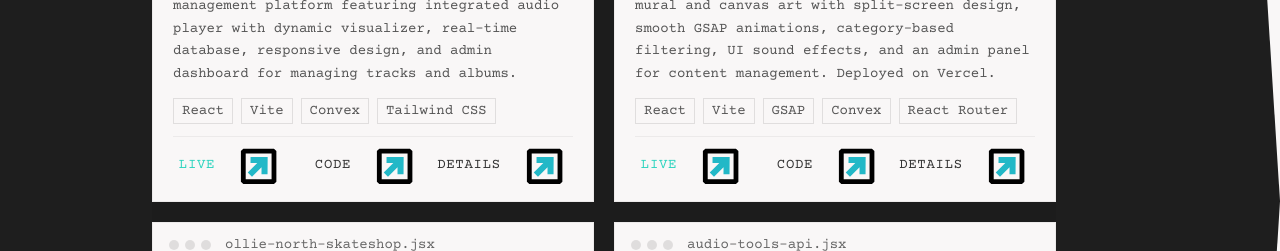
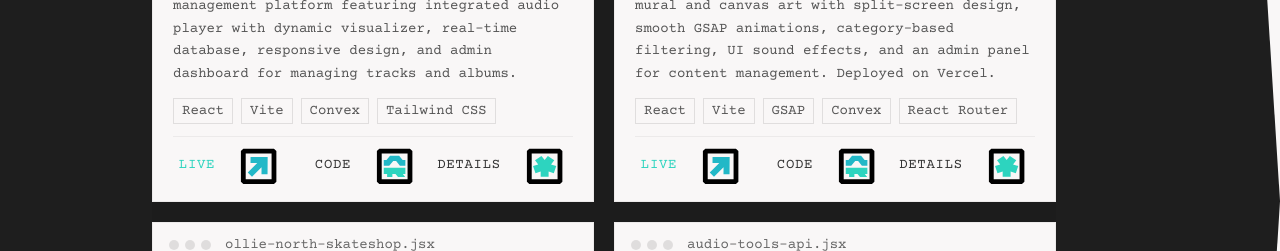
Before and after one commit to nobz226/dev-portfolio, a React (Vite) app: page /projects in a window 1280 px wide. Shown: the part 1000-1251 px from the top of the page. Built offline with nearby package versions, Linux system fonts and the light colour scheme; a web font is replaced by a local one.

Commit message:
Updated All Buttons

```diff
--- a/src/components/ProjectsAccordion.jsx
+++ b/src/components/ProjectsAccordion.jsx
@@ -111,13 +111,13 @@ export default function ProjectsAccordion({ projects, onActiveChange }) {
                         href={project.liveUrl}
                         target="_blank"
                         rel="noopener noreferrer"
-                        className="text-sm font-semibold text-[#2dd4bf] font-mono uppercase tracking-wider flex items-center gap-2 hover:text-[#2dd4bf] hover:bg-transparent"
+                        className="text-sm font-semibold text-[#2dd4bf] font-mono uppercase tracking-wider flex items-center gap-0 hover:text-[#2dd4bf] hover:bg-transparent"
                         onMouseEnter={() => setHoveredArrow(`live-${project.slug}`)}
                         onMouseLeave={() => setHoveredArrow(null)}
                         style={{ transform: hoveredArrow === `live-${project.slug}` ? 'scale(1.15)' : 'scale(1)', transition: 'transform 300ms', transformOrigin: 'left center' }}
                       >
                         Live Demo
-                        <img src="/assets/images/arrow.svg" alt="arrow" style={{ width: '84px', height: '84px' }} />
+                        <img src="/assets/images/arrow.svg" alt="arrow" style={{ width: '70px', height: '70px', marginLeft: '-10px' }} />
                       </a>
                     )}
                     {project.repoUrl && (
@@ -125,24 +125,24 @@ export default function ProjectsAccordion({ projects, onActiveChange }) {
                         href={project.repoUrl}
                         target="_blank"
                         rel="noopener noreferrer"
-                        className="text-sm font-semibold text-[#2dd4bf] font-mono uppercase tracking-wider flex items-center gap-2 hover:text-[#2dd4bf] hover:bg-transparent"
+                        className="text-sm font-semibold text-[#2dd4bf] font-mono uppercase tracking-wider flex items-center gap-0 hover:text-[#2dd4bf] hover:bg-transparent"
                         onMouseEnter={() => setHoveredArrow(`repo-${project.slug}`)}
                         onMouseLeave={() => setHoveredArrow(null)}
                         style={{ transform: hoveredArrow === `repo-${project.slug}` ? 'scale(1.15)' : 'scale(1)', transition: 'transform 300ms', transformOrigin: 'left center' }}
                       >
                         Source Code
-                        <img src="/assets/images/arrow.svg" alt="arrow" style={{ width: '84px', height: '84px' }} />
+                        <img src="/assets/images/codeIcon.svg" alt="code" style={{ width: '70px', height: '70px', marginLeft: '-10px' }} />
                       </a>
                     )}
                     <Link
                       to={`/projects/${project.slug}`}
-                      className="text-sm font-semibold text-[#2dd4bf] font-mono uppercase tracking-wider flex items-center gap-2 hover:text-[#2dd4bf] hover:bg-transparent"
+                      className="text-sm font-semibold text-[#2dd4bf] font-mono uppercase tracking-wider flex items-center gap-0 hover:text-[#2dd4bf] hover:bg-transparent"
                       onMouseEnter={() => setHoveredArrow(`details-${project.slug}`)}
                       onMouseLeave={() => setHoveredArrow(null)}
                       style={{ transform: hoveredArrow === `details-${project.slug}` ? 'scale(1.15)' : 'scale(1)', transition: 'transform 300ms', transformOrigin: 'left center' }}
                     >
                       Details
-                      <img src="/assets/images/arrow.svg" alt="arrow" style={{ width: '84px', height: '84px' }} />
+                      <img src="/assets/images/detailsIcon.svg" alt="details" style={{ width: '70px', height: '70px', marginLeft: '-10px' }} />
                     </Link>
                   </div>
 
--- a/src/pages/Projects/components/ProjectCard.jsx
+++ b/src/pages/Projects/components/ProjectCard.jsx
@@ -97,12 +97,12 @@ export default function ProjectCard({ project, index }) {
             {project.repoUrl ? (
               <a href={project.repoUrl} target="_blank" rel="noopener noreferrer" className="flex items-center gap-2" onMouseEnter={() => setHoveredArrow('code')} onMouseLeave={() => setHoveredArrow(null)} style={{ transform: hoveredArrow === 'code' ? 'scale(1.15)' : 'scale(1)', transition: 'transform 300ms', transformOrigin: 'left center' }}>
                 Code
-                <img src="/assets/images/arrow.svg" alt="arrow" style={{ width: '72px', height: '72px' }} />
+                <img src="/assets/images/codeIcon.svg" alt="code" style={{ width: '72px', height: '72px' }} />
               </a>
             ) : (
               <span className="flex items-center gap-2" onMouseEnter={() => setHoveredArrow('code')} onMouseLeave={() => setHoveredArrow(null)} style={{ transform: hoveredArrow === 'code' ? 'scale(1.15)' : 'scale(1)', transition: 'transform 300ms', transformOrigin: 'left center' }}>
                 Code
-                <img src="/assets/images/arrow.svg" alt="arrow" style={{ width: '72px', height: '72px' }} />
+                <img src="/assets/images/codeIcon.svg" alt="code" style={{ width: '72px', height: '72px' }} />
               </span>
             )}
           </Button>
@@ -113,7 +113,7 @@ export default function ProjectCard({ project, index }) {
           >
             <Link to={`/projects/${project.slug}`} className="flex items-center gap-2" onMouseEnter={() => setHoveredArrow('details')} onMouseLeave={() => setHoveredArrow(null)} style={{ transform: hoveredArrow === 'details' ? 'scale(1.15)' : 'scale(1)', transition: 'transform 300ms', transformOrigin: 'left center' }}>
               Details
-              <img src="/assets/images/arrow.svg" alt="arrow" style={{ width: '72px', height: '72px' }} />
+              <img src="/assets/images/detailsIcon.svg" alt="details" style={{ width: '72px', height: '72px' }} />
             </Link>
           </Button>
         </div>
```
Also changed, not shown: public/assets/images/detailsIcon.svg (added).
